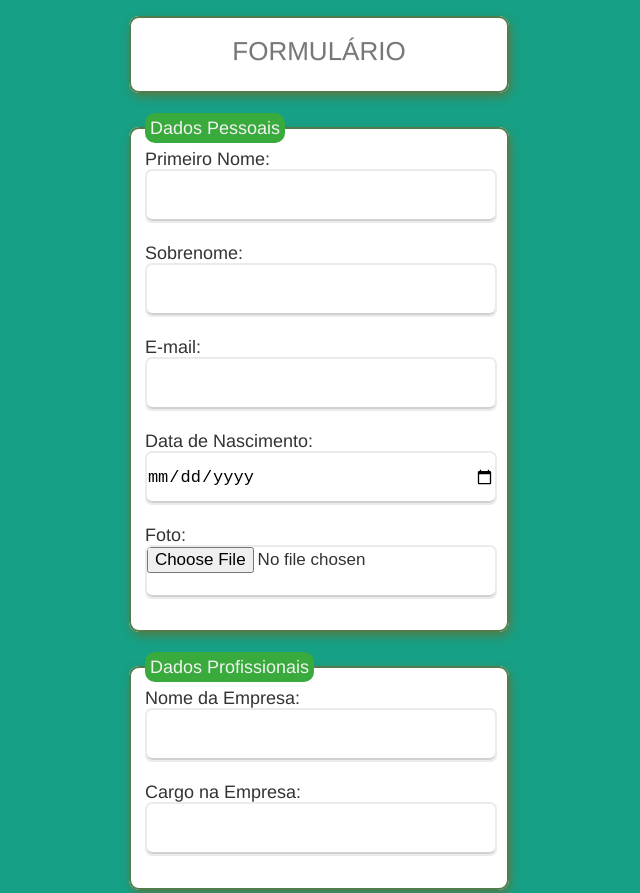
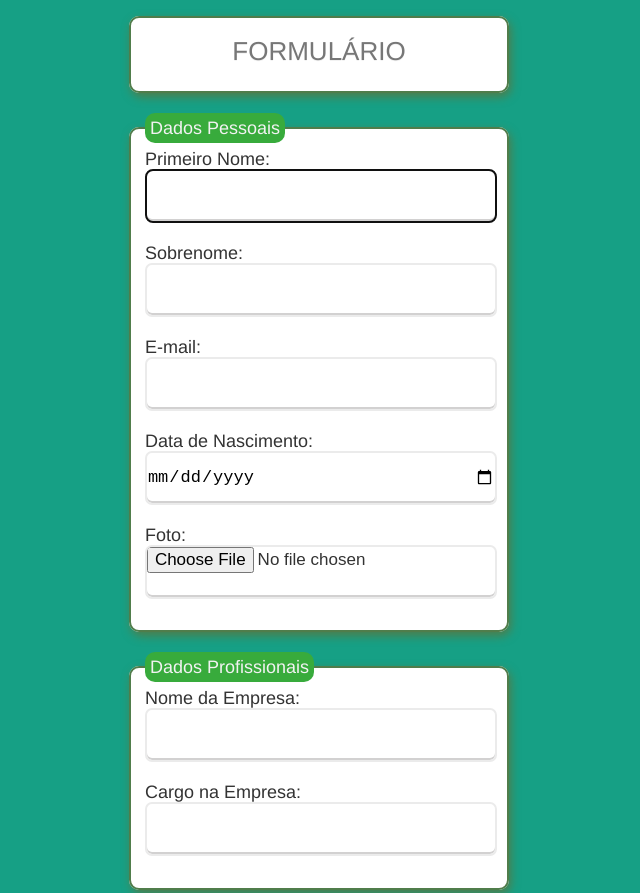
Before and after one commit to Ally-Matias/JS_HTML_CSS, a plain HTML site: page Formulário(HTML+CSS)/index.html in a window 1280 px wide. Shown: the top 893 px of the page, without its empty margins (321-961 px from the left). Drawn offline with Linux system fonts and the light colour scheme.

Commit message:
atualização

```diff
--- a/Formulário(HTML+CSS)/index.html
+++ b/Formulário(HTML+CSS)/index.html
@@ -18,7 +18,7 @@
             <legend>Dados Pessoais</legend>
             <label for="name">
                 Primeiro Nome:<br/>
-                <input type="text" name="name" required>
+                <input type="text" name="name" autofocus required>
             </label><br/>
             <label for="lastname">
                 Sobrenome:<br/>
--- a/Formulário(HTML+CSS)/style.css
+++ b/Formulário(HTML+CSS)/style.css
@@ -34,6 +34,7 @@ body{
     color: #333333;
     margin-top: 1.25%;
     background-color: #16a085;
+    /*background: linear-gradient(75deg, #FFFFFF, #16a085);*/
 }
 
 input{
```
